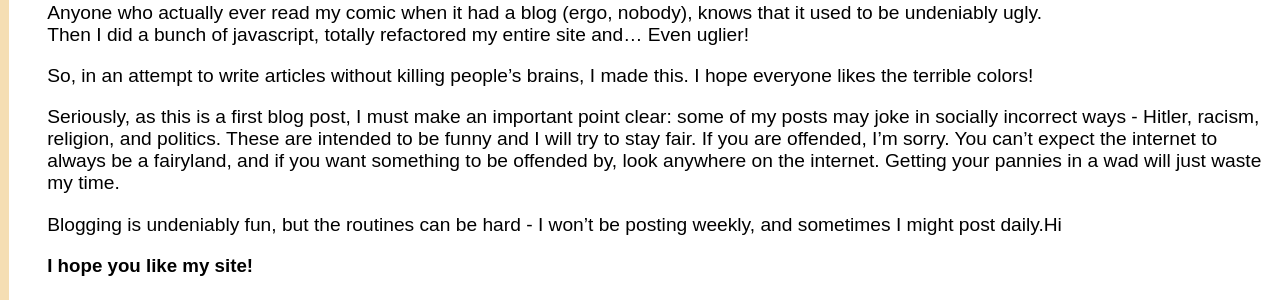
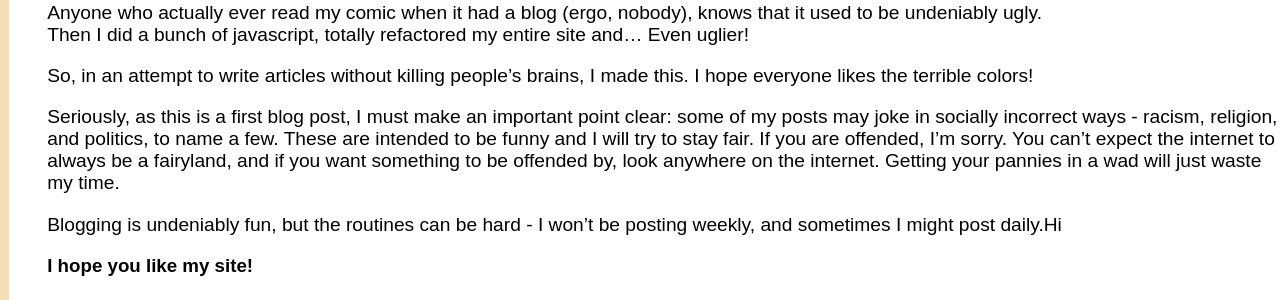
Before and after one commit to LinuxRocks2000/blog, a Jekyll site: the page built from _posts/2021-07-26-hello-world.md, in a window 1280 px wide. Shown: the part 131-431 px from the top of the page. Built offline with Jekyll 4.4.1, drawn with Linux system fonts in a browser that asks for light colours.

Commit message:
Update 2021-07-26-hello-world.md

```diff
--- a/_posts/2021-07-26-hello-world.md
+++ b/_posts/2021-07-26-hello-world.md
@@ -9,7 +9,7 @@ Then I did a bunch of javascript, totally refactored my entire site and... Even
 So, in an attempt to write articles without killing people's brains, I made this. I hope everyone likes the terrible colors!
 
 Seriously, as this is a first blog post, I must make an important point clear:
-some of my posts may joke in socially incorrect ways - Hitler, racism, religion, and politics. These are intended to be funny and I will try to stay fair. If you are offended, I'm sorry. You can't expect the internet to always be a fairyland, and if you want something to be offended by, look anywhere on the internet. Getting your pannies in a wad will just waste my time.
+some of my posts may joke in socially incorrect ways - racism, religion, and politics, to name a few. These are intended to be funny and I will try to stay fair. If you are offended, I'm sorry. You can't expect the internet to always be a fairyland, and if you want something to be offended by, look anywhere on the internet. Getting your pannies in a wad will just waste my time.
 
 
 Blogging is undeniably fun, but the routines can be hard - I won't be posting weekly, and sometimes I might post daily.<collapsible-footnote>Hi</collapsible-footnote>
```
